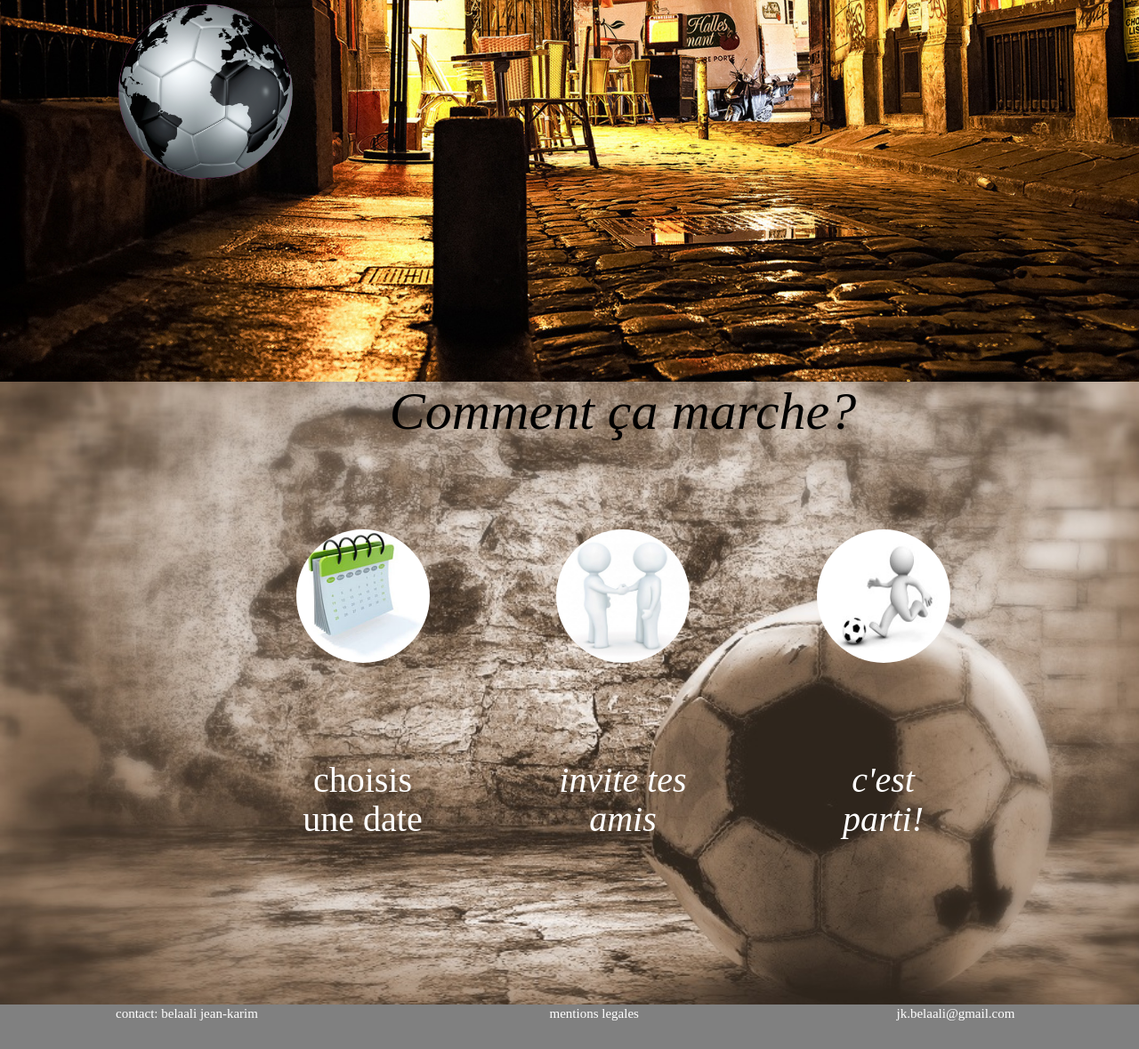
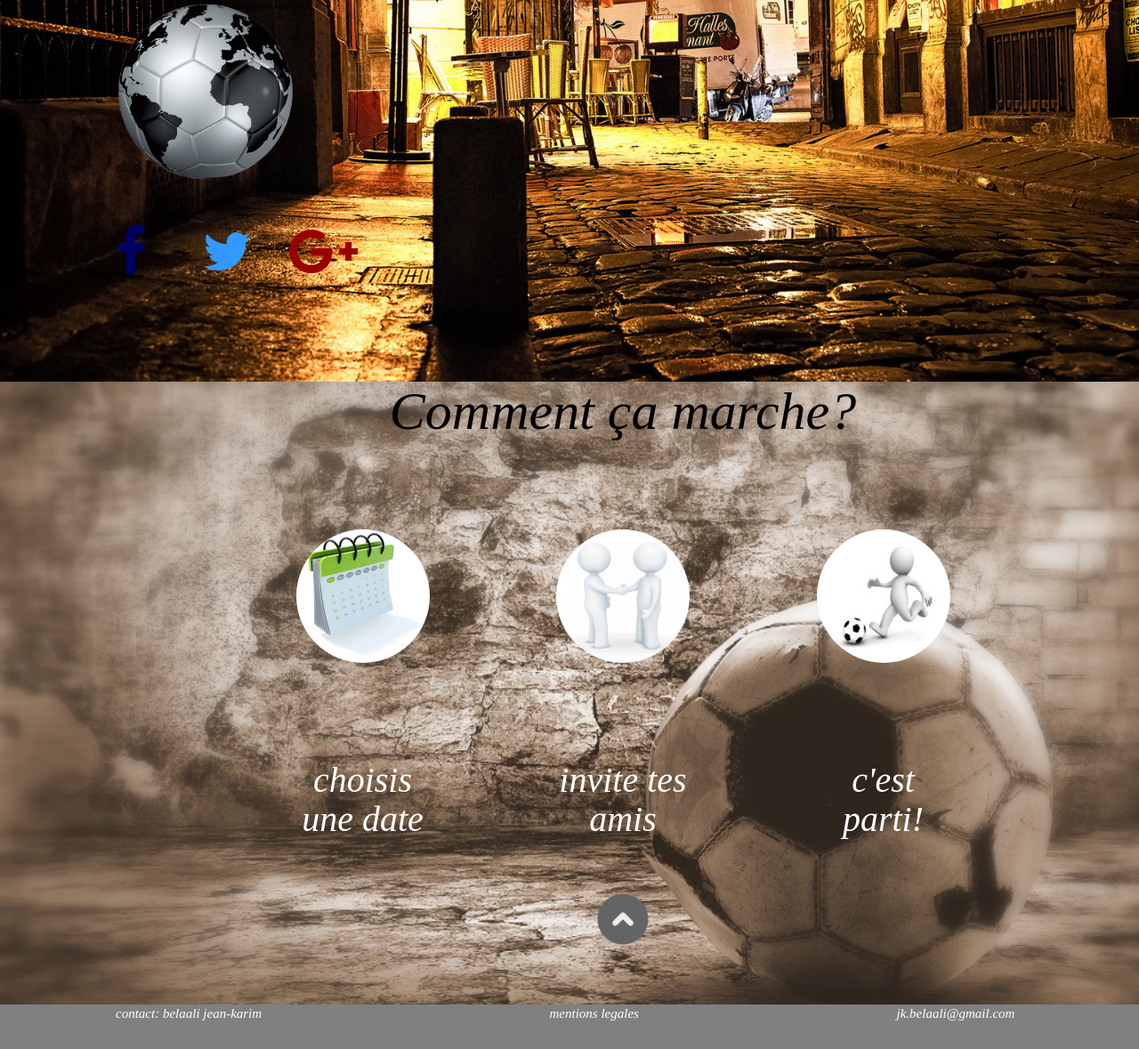
Before and after one commit to jkb86/ptitpont, a plain HTML site: page indexx.html in a window 1280 px wide. Shown: the part 1043-2222 px from the top of the page at 89% size. Drawn offline with nearby package versions, Linux system fonts and the light colour scheme.

Commit message:
ajout des réseaux sociaux

```diff
--- a/brouilloncss.css
+++ b/brouilloncss.css
@@ -88,8 +88,6 @@ h1{
 }
 
 
-}
-
 
 #commentaire{
 
@@ -97,6 +95,10 @@ h1{
 	color:black;
 }
 
+#haut{
+	margin: 0 auto;
+	display: block;
+}
 
 footer{
 
--- a/indexx.html
+++ b/indexx.html
@@ -48,7 +48,7 @@
         <div class="form-group">
           <input type="text" class="form-control" placeholder="Search">
         </div>
-        <button type="submit" class="btn btn-default">Submit</button>
+        <button type="submit" class="btn btn-default">OK</button>
 
       </form>
     </div><!-- /.navbar-collapse -->
@@ -72,13 +72,9 @@
 
 		 		 <div class="col-md-1">
 					<a href="https://www.twitter.com">
-		 		 <i class="fa fa-twitter fa-2x" style="color:#3399FF"></i></a>
-		 		 </div>
 
-				 <div class="col-md-1">
-					<a href="https://www.google.com">
-		 		 <i class="fa fa-google-plus fa-2x" style="color:#990000"></i></a>
-		 		 </div>
+
+
 
 
 
@@ -167,7 +163,7 @@
 
 
 					 <div class="container">
-							  <div class="row">
+						<div class="row">
 
 							  <div class="espaces"></div>
 
@@ -176,11 +172,13 @@
 									<div id="communaute">
 									<p><em>Rejoins la communauté</em> </p> </div></a>
 							 </div>
-							 </div>
-							 </div>
+
+
+					  </div>
+					</div>
 
 					 <div class="container">
-							  <div class="row">
+					 <div class="row">
 
 							  <div class="espace"></div>
 
@@ -188,7 +186,29 @@
 							  <a href="https://mail.google.com">
 							  <img src="ballon.png" alt="" class="img-circle" width="200" height="200"></a>
 							  </div>
+					  </div>
+					 </div>
 
+					 <div class="espace"></div>
+
+
+					 <div class="container">
+					 <div class="row">
+
+							 <div class="col-md-1 col-md-5">
+							  <a href="https://www.facebook.com">
+		 					  <i class="fa fa-facebook fa-3x" style="color:#000066"></i></a>
+		 		 			  </div>
+
+		 		 			  <div class="col-md-1">
+							<a href="https://www.twitter.com">
+				 		    <i class="fa fa-twitter fa-3x" style="color:#3399FF"></i></a>
+		 		 			</div>
+
+		 		 			<div class="col-md-1">
+							<a href="https://www.google.com">
+				 		 	<i class="fa fa-google-plus fa-3x" style="color:#990000"></i></a>
+				 		 	</div>
 
 
 					</div>
@@ -199,6 +219,7 @@
 
 
 	<section id="trois">
+
 	 		<div class="comment">
 
 				  <h1><em>Comment ça marche?</em><h1>
@@ -250,7 +271,7 @@
 							  <div class="col-md-2 col-md-offset-2">
 
 									<div id="communaute">
-									<p>choisis une date</p> </div>
+									<p><em>choisis une date<em></p> </div>
 							 </div>
 
 
@@ -274,7 +295,8 @@
 
 
 					</div>
-
+					<div class="espace"></div>
+					<a id="haut" href="#top"><img src="fleche.png" width="60" height="60"> </a>
 				</div>
 
 			</section>
@@ -295,7 +317,10 @@
 									<p>jk.belaali@gmail.com</p>
 								</div>
 			</div>
+
+
 		</div>
+
 	</footer>
 
 
```
Also changed, not shown: fleche.png (added).
